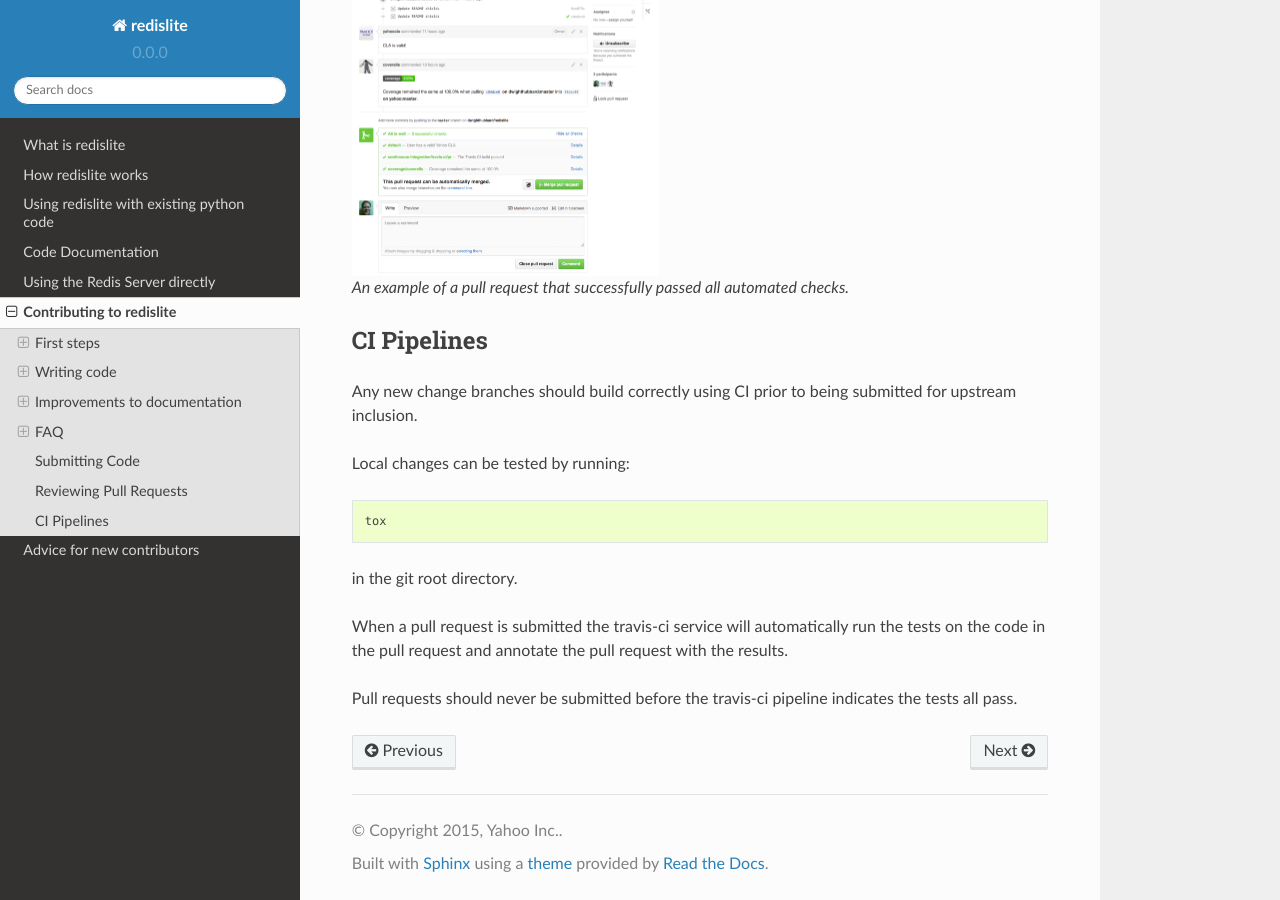
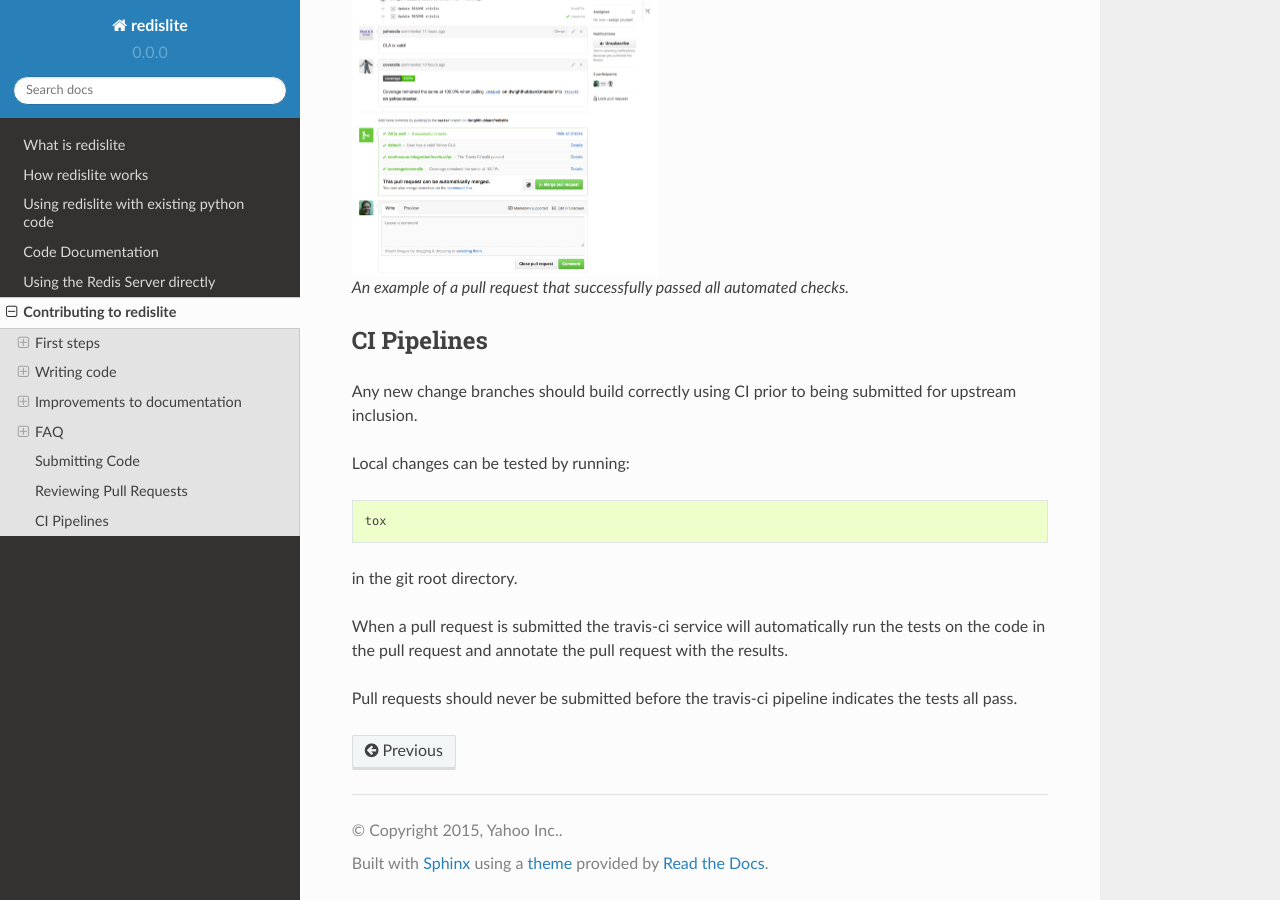
Before and after one commit to yahoo/redislite, a Sphinx documentation site: the page built from docs/source/topic/contributing.rst, in a window 1280 px wide and 900 px high, scrolled down 4274 px. Built offline with Sphinx 7.4.7 and the Read the Docs theme 2.0.0, drawn with Linux system fonts in a browser that asks for light colours.

Commit message:
removed reference to new_contributors file. the new contributors file has been merged into contributing

```diff
--- a/docs/source/index.rst
+++ b/docs/source/index.rst
@@ -22,7 +22,6 @@ Table of Contents
    topic/command_line
 
    topic/contributing
-   topic/new_contributors
 
 
 Indices and tables
```
